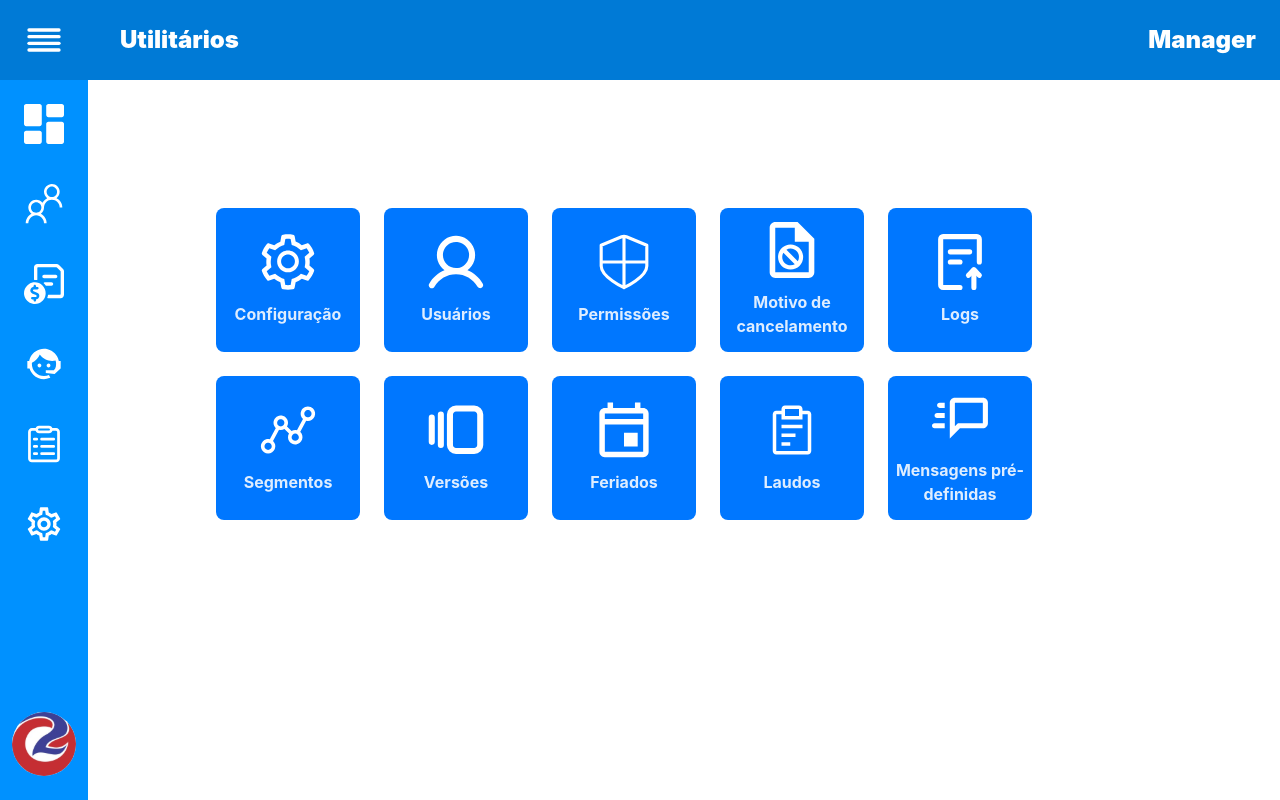
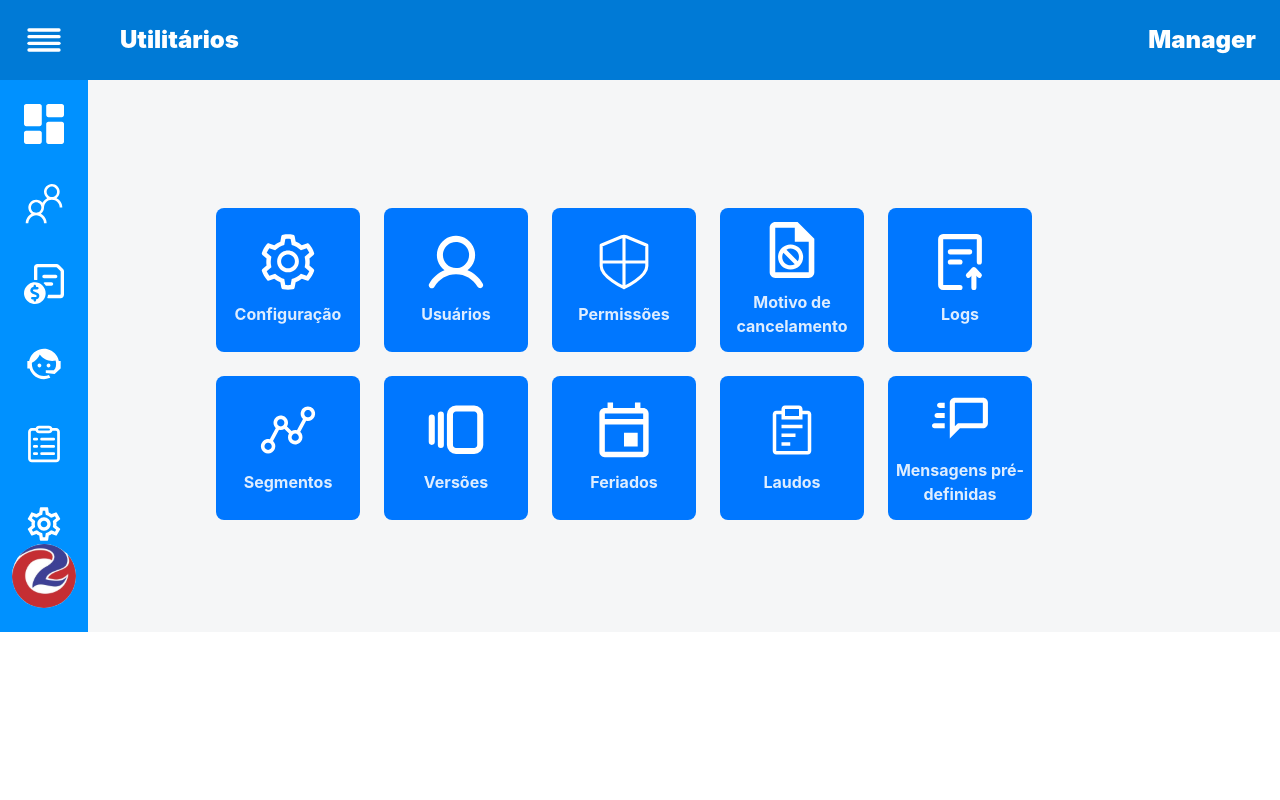
Before and after one commit to leo3210k/User_Page, a Vue app: page / in a window 1280 px wide. Built offline with nearby package versions, Linux system fonts and the light colour scheme.

Commit message:
feat: remove height from PageModel

```diff
--- a/src/components/template/PageModel.vue
+++ b/src/components/template/PageModel.vue
@@ -1,5 +1,5 @@
 <template>
-  <div class="h-svh grid grid-rows-[5rem_1fr] grid-cols-[5.5rem_1fr]">
+  <div class="bg-porcelain grid grid-rows-[5rem_1fr] grid-cols-[5.5rem_1fr]">
     <Header />
     <SideMenu />
     <slot></slot>
```
